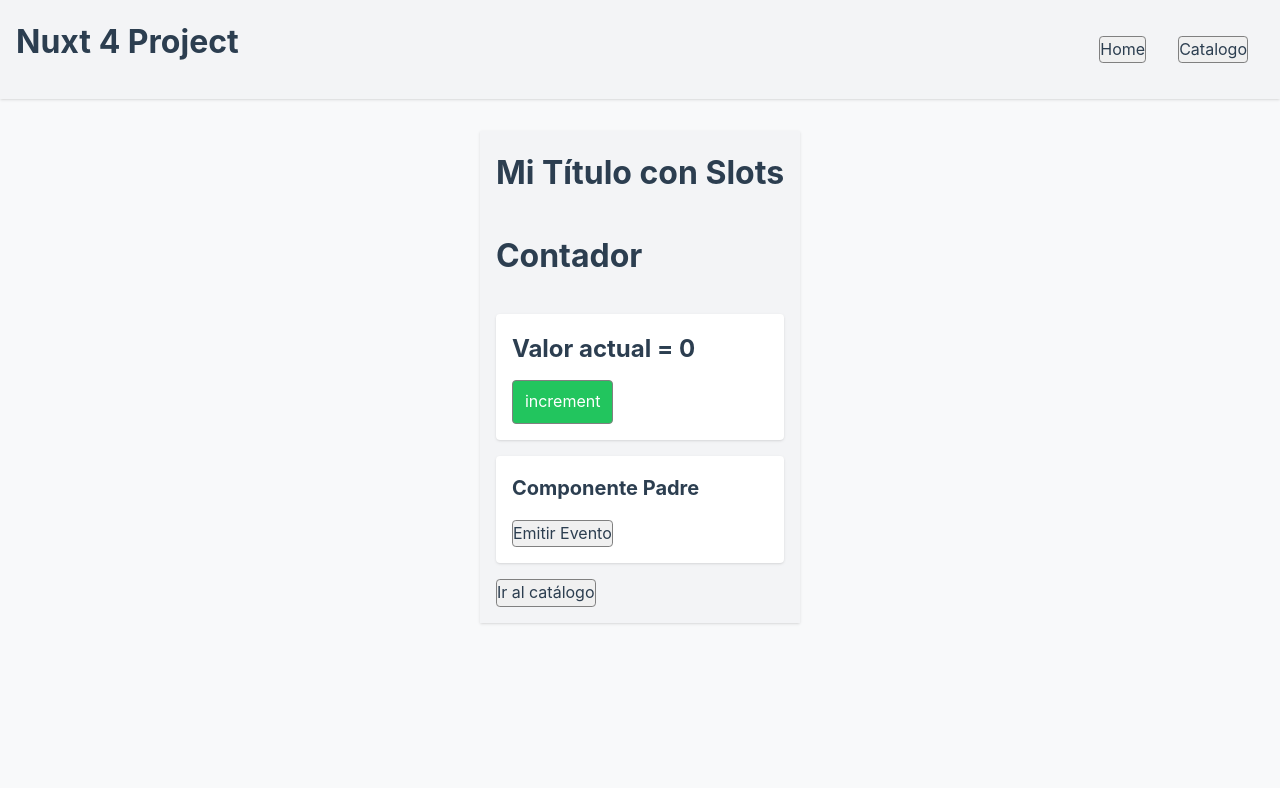
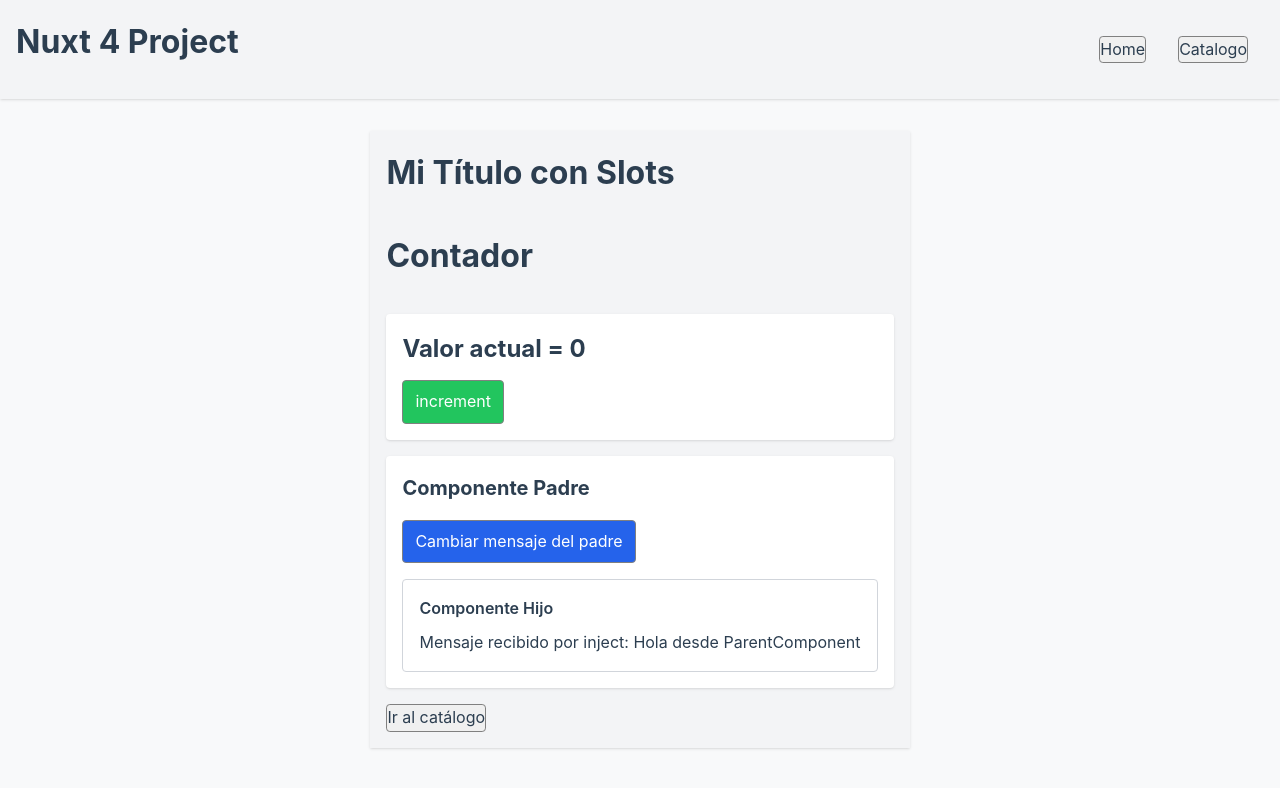
Before and after one commit to RubenMMPS/formacion, a Nuxt app in the folder VUE/nuxt-vue-exercises/: page /home in a window 1280 px wide. Shown: the top 788 px of the page. Built offline with nearby package versions, Linux system fonts and the light colour scheme.

Commit message:
feat(VUE) add exercise 8

```diff
--- a/VUE/nuxt-vue-exercises/components/ChildComponent.vue
+++ b/VUE/nuxt-vue-exercises/components/ChildComponent.vue
@@ -1,13 +1,12 @@
 <script setup>
-import { defineEmits } from "vue";
+import { inject } from "vue";
 
-const emit = defineEmits(["handleClick"]);
-
-function handleClick() {
-  emit("handleClick", { message: "Hola desde el componente hijo!" });
-}
+const parentMessage = inject("parentMessage", "No llego ningun mensaje");
 </script>
 
 <template>
-  <button @click="handleClick">Emitir Evento</button>
+  <div class="rounded border border-gray-300 p-4">
+    <h4 class="mb-2 font-semibold">Componente Hijo</h4>
+    <p>Mensaje recibido por inject: {{ parentMessage }}</p>
+  </div>
 </template>
--- a/VUE/nuxt-vue-exercises/components/ParentComponent.vue
+++ b/VUE/nuxt-vue-exercises/components/ParentComponent.vue
@@ -1,22 +1,24 @@
 <script setup>
-import { ref } from "vue";
+import { ref, provide } from "vue";
 import ChildComponent from "./ChildComponent.vue";
 
-const eventMessage = ref(null);
+const parentMessage = ref("Hola desde ParentComponent");
 
-function handleCustomEvent(payload) {
-  eventMessage.value = payload.message;
+function changeMessage() {
+  parentMessage.value = "Mensaje actualizado desde el padre";
 }
+
+provide("parentMessage", parentMessage);
 </script>
 <template>
   <div class="p-4 bg-white rounded shadow">
     <h3 class="font-bold mb-4">Componente Padre</h3>
-    <ChildComponent @handleClick="handleCustomEvent" />
-    <div
-      v-if="eventMessage"
-      class="mt-4 p-3 bg-green-100 text-green-800 rounded"
+    <button
+      class="mb-4 rounded bg-blue-600 px-3 py-2 text-white"
+      @click="changeMessage"
     >
-      <p>Evento recibido: {{ eventMessage }}</p>
-    </div>
+      Cambiar mensaje del padre
+    </button>
+    <ChildComponent />
   </div>
 </template>
--- a/VUE/nuxt-vue-exercises/pages/home.vue
+++ b/VUE/nuxt-vue-exercises/pages/home.vue
@@ -1,5 +1,6 @@
 <script setup lang="ts">
 import ParentComponent from "~/components/ParentComponent.vue";
+import ChildComponent from "~/components/ChildComponent.vue";
 import TheCounter from "~/components/TheCounter.vue";
 </script>
 
```
